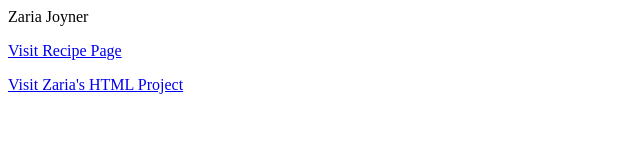
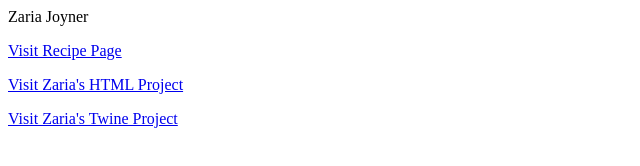
Before and after one commit to ZJOYNER/ZJOYNER.github.io, a plain HTML site: page index.html in a window 1280 px wide. Shown: the whole page, without its empty margins (0-640 px from the left). Drawn offline with Linux system fonts and the light colour scheme.

Commit message:
Update index.html

```diff
--- a/index.html
+++ b/index.html
@@ -13,6 +13,7 @@
 Zaria Joyner
 <p> <a href="ZJOYNER.github.io/default.html">Visit Recipe Page</a> </p>
   <p> <a href="https://zjoyner.github.io/HTML%20Project.html">Visit Zaria's HTML Project</a> </p>
+  <P> <a href="https://zjoyner.github.io/Game%20of%20Life%20Twine%20Final.html"> Visit Zaria's Twine Project</a> </p>
 </body>
 
 
```
